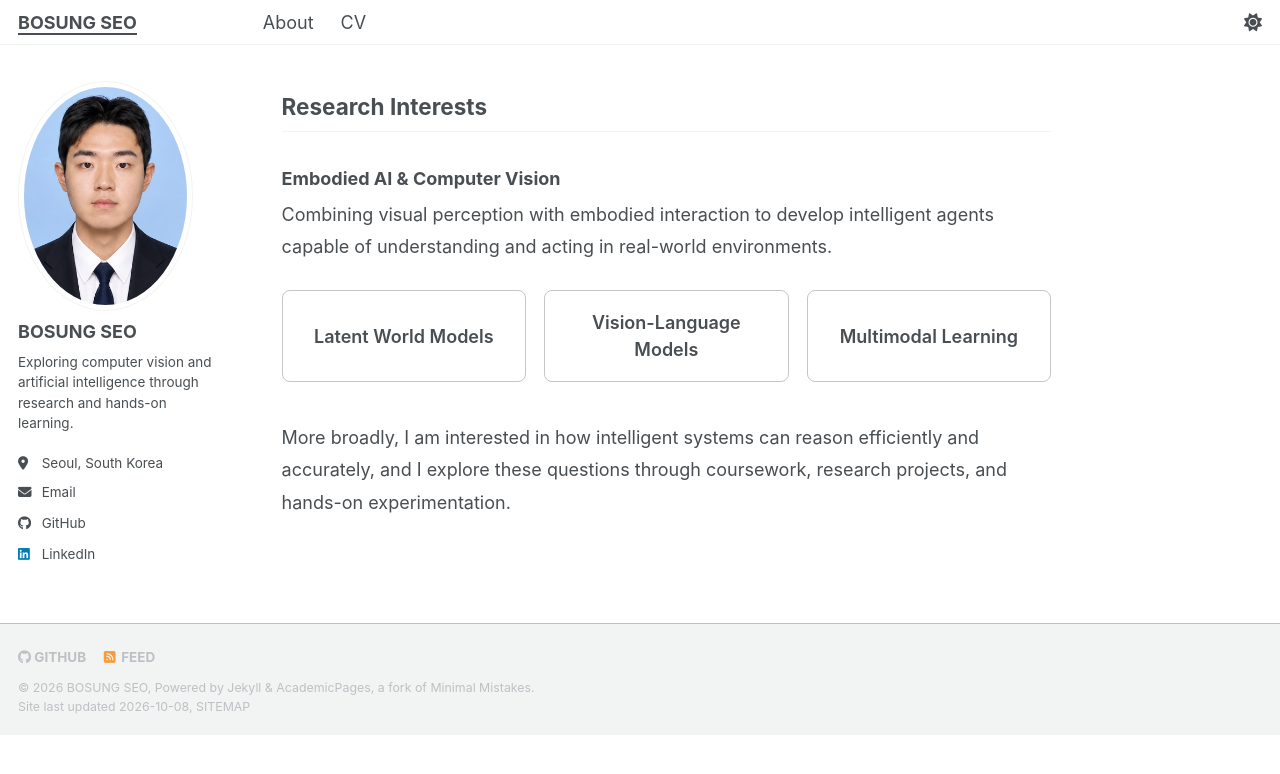
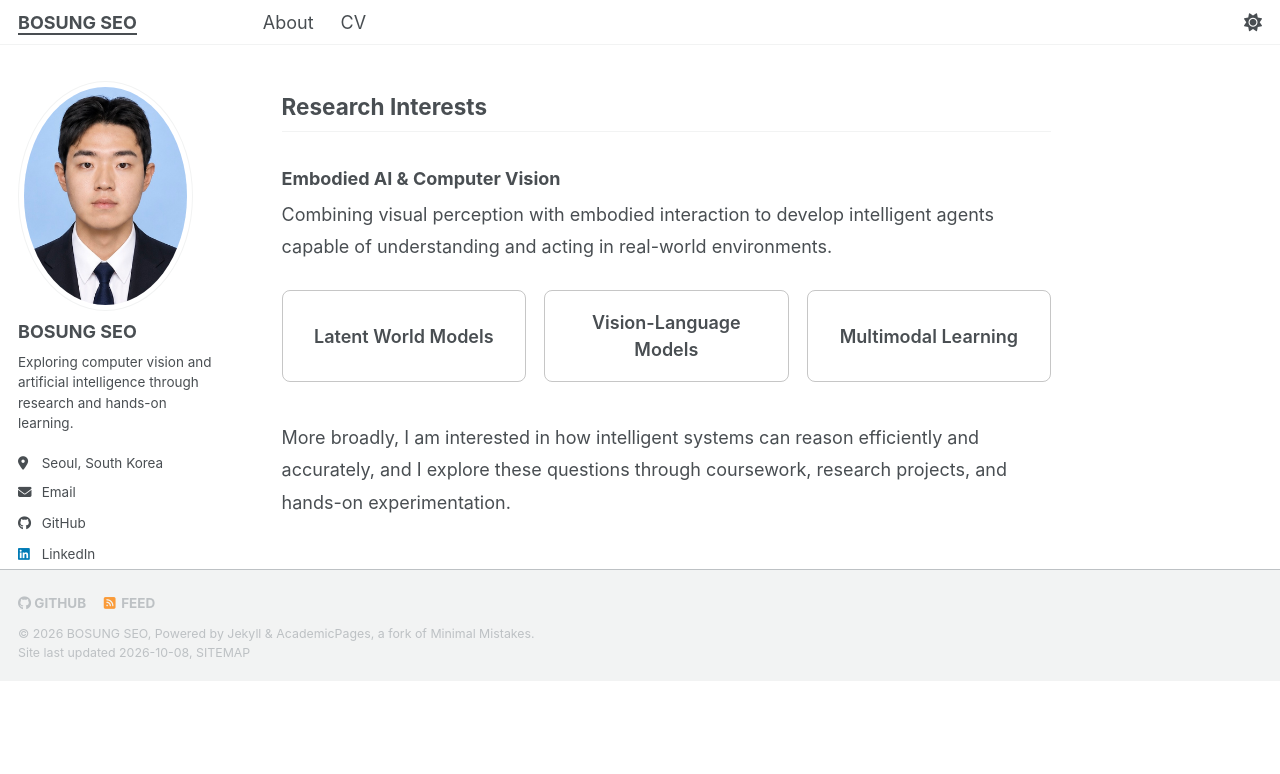
Before and after one commit to B-logg/B-logg.github.io, a Jekyll site: the page built from _pages/about.md, in a window 1280 px wide and 900 px high, scrolled down 433 px. Shown: the top 774 px of the window. Built offline with Jekyll 4.4.1, drawn with Linux system fonts in a browser that asks for light colours; a style sheet for code colours, icons or effects is not loaded.

Commit message:
Update main.scss

```diff
--- a/assets/css/main.scss
+++ b/assets/css/main.scss
@@ -47,9 +47,37 @@
   bottom: auto !important;
   float: none !important;
   width: 100%;
+  flex-shrink: 0;
 }
 
-/* Navigation layout */
+/* Sticky footer layout without fixed positioning */
+html,
+body {
+  min-height: 100%;
+}
+
+body {
+  min-height: 100vh;
+  display: flex;
+  flex-direction: column;
+}
+
+/* Main content fills the remaining viewport height */
+body > #main {
+  flex: 1 0 auto;
+  width: auto;
+  float: none !important;
+}
+
+/* Footer stays at the bottom on short pages */
+body > .page__footer {
+  margin-top: auto;
+}
+
+/* ================================
+   Navigation layout
+   ================================ */
+
 .simple-nav {
   width: 100%;
 }
```
